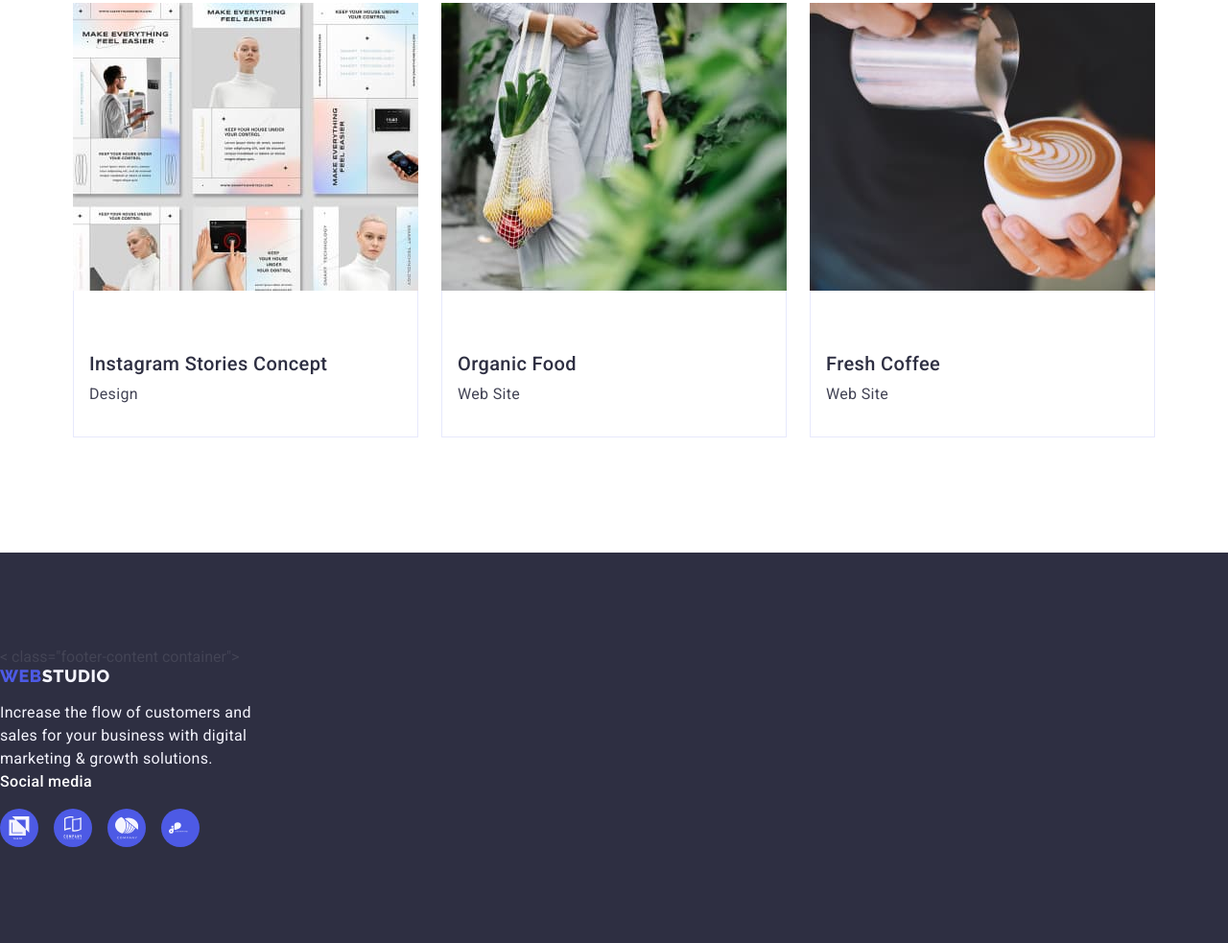
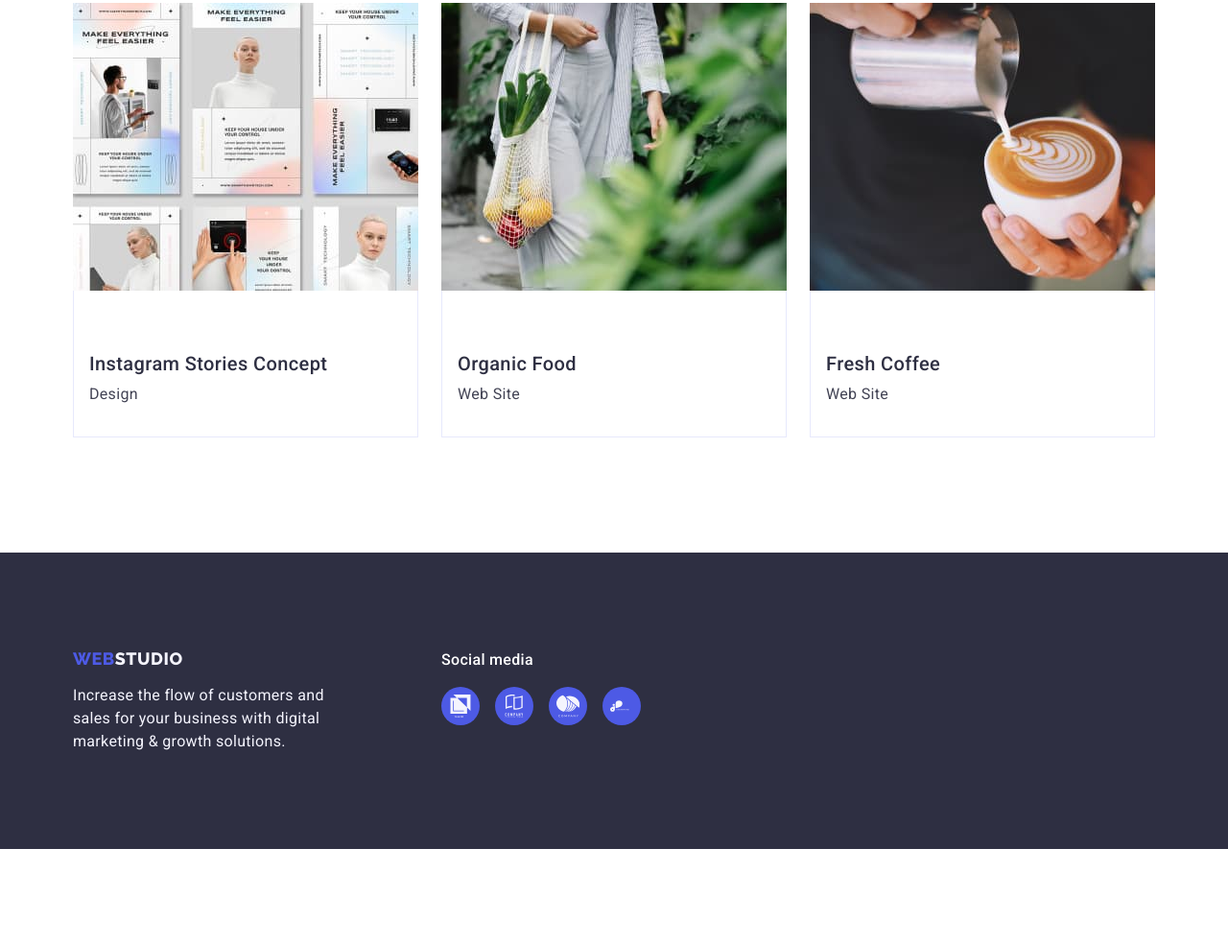
Before and after one commit to Perec1983/goit-markup-hw-04, a plain HTML site: page portfolio.html in a window 1280 px wide. Shown: the part 1362-2345 px from the top of the page at 96% size. After the commit the page ends 2247 px from the top, so only its background shows below. Drawn offline with nearby package versions, Linux system fonts and the light colour scheme.

Commit message:
finish hw4

```diff
--- a/portfolio.html
+++ b/portfolio.html
@@ -185,7 +185,7 @@
     </main>
 
     <footer class="footer">
-      < class="footer-content container">
+      <div class="footer-content container">
         <div class="footer-header">
         <a class="logo-left link" href="./index.html"
           >Web <span class="logo-right-footer">Studio</span></a
```
